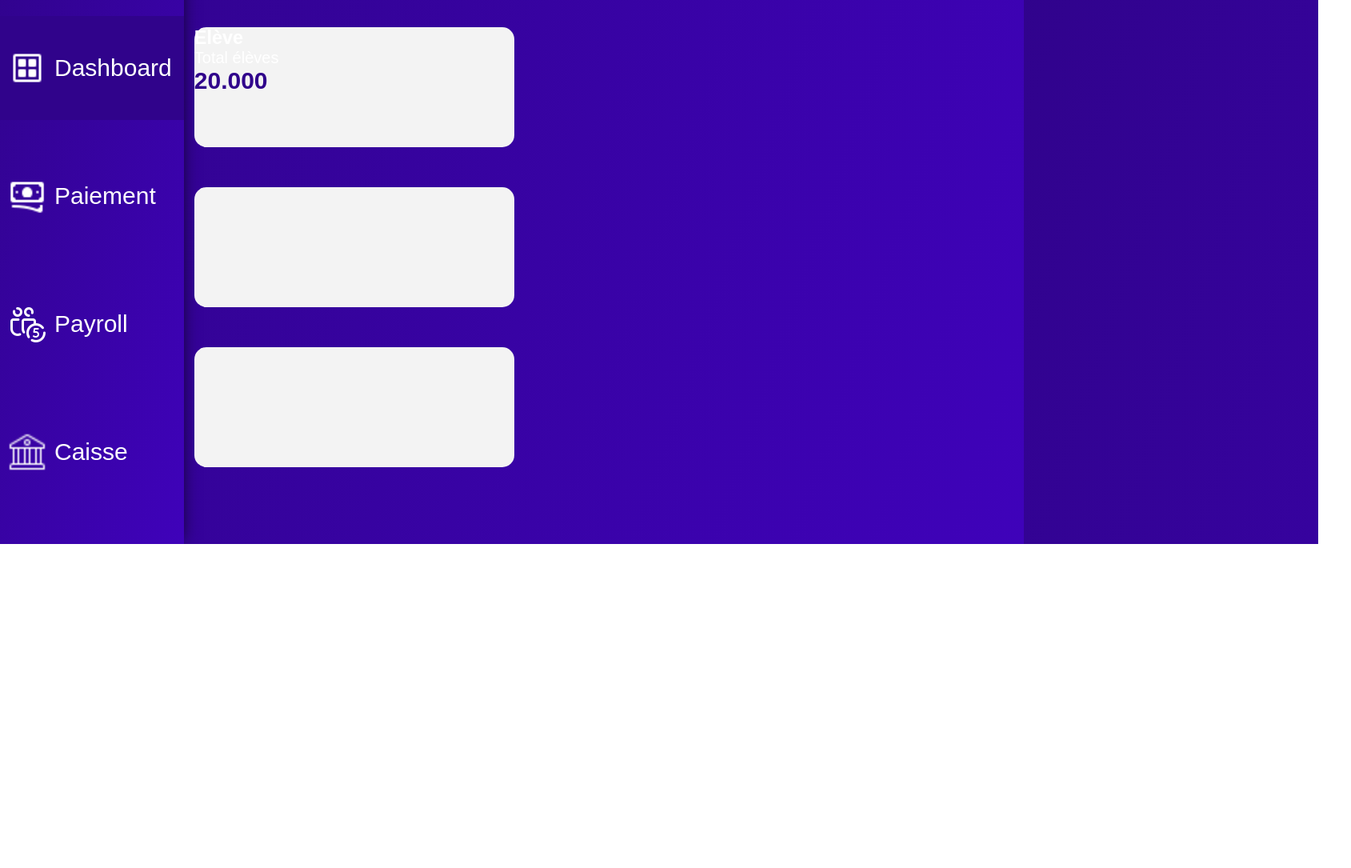
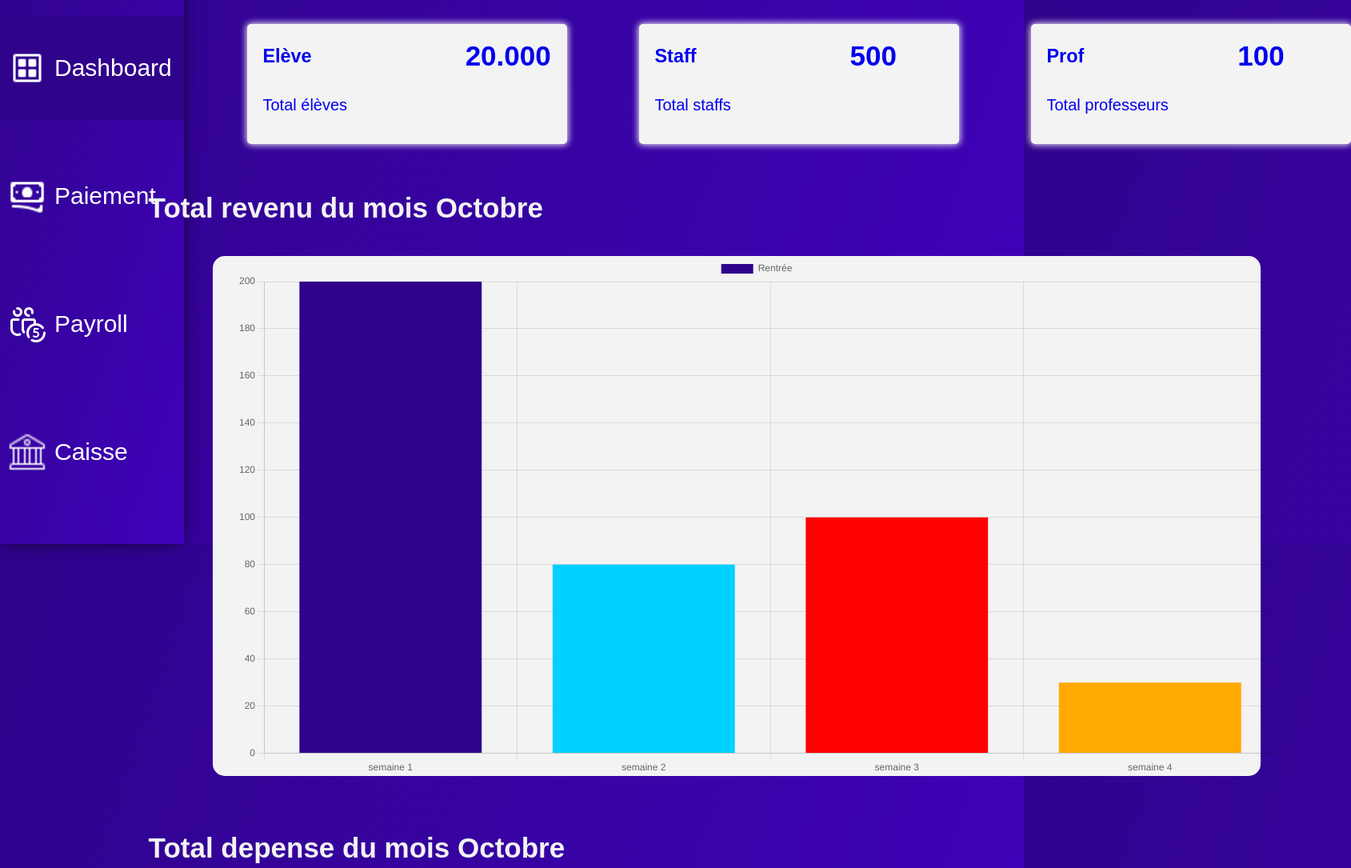
Before and after one commit to jameswalker2/roberval, a React (Vite) app: page /accueil in a window 1280 px wide. Shown: the part 120-1205 px from the top of the page at 80% size, 1689 px wide, since content can reach past the window. Before the commit the page ends 800 px from the top, so only its background shows below. Built offline with nearby package versions, Linux system fonts and the light colour scheme.

Commit message:
Dashboard on move

```diff
--- a/package.json
+++ b/package.json
@@ -11,8 +11,10 @@
   },
   "dependencies": {
     "@react-buddy/ide-toolbox": "^2.4.0",
+    "chart.js": "^4.4.0",
     "firebase": "^10.4.0",
     "react": "^18.2.0",
+    "react-chartjs-2": "^5.2.0",
     "react-dom": "^18.2.0",
     "react-icons": "^4.11.0",
     "styled-components": "^6.0.8"
--- a/src/App.jsx
+++ b/src/App.jsx
@@ -12,7 +12,6 @@ import {Caisse} from "./components/pages/Caisse.jsx";
 function App() {
 
 
-
   return (
     <>
         <Routes>
@@ -22,6 +21,7 @@ function App() {
             <Route path="/payroll" element={<Payroll/>} />
             <Route path="/caisse" element={<Caisse/>} />
         </Routes>
+
     </>
   )
 }
--- a/src/components/accueil/Accueil.jsx
+++ b/src/components/accueil/Accueil.jsx
@@ -1,23 +1,85 @@
 import {NavBar} from "../header/NavBar.jsx";
 import './Accueil.scss'
+import {NavLink} from "react-router-dom";
+import {ChartIncome} from "./ChartIncome.jsx";
+import {ChartExpense} from './ChartExpense.jsx'
+import {useState} from "react";
+import {DataIncome} from "./DataIncome.jsx";
+import {DataExpense} from './DataExpense.jsx'
 export function Accueil() {
+
+    const [dataIncome, setDataIncome] = useState({
+        labels: DataIncome.map((data) => data.week),
+        datasets: [{
+            label: "Rentrée",
+            data: DataIncome.map((data) => data.income),
+            backgroundColor: [
+                '#30038B',
+                '#00D1FF',
+                '#FF0000',
+                '#FFA901'
+            ]
+        },
+        ],
+    });
+
+    const [dataExpense, setDataExpense] = useState({
+        labels: DataExpense.map((data) => data.week),
+        datasets: [{
+            label: "Sortie",
+            data: DataExpense.map((data) => data.expense),
+            backgroundColor: [
+                '#30038B',
+                '#00D1FF',
+                '#FF0000',
+                '#FFA901'
+            ]
+        },
+        ],
+    });
+
+
     return (
         <>
 
             <NavBar/>
-            <section className="hd-dash">
+            <section className="dashboard">
                 <h2>Dashboard</h2>
-                <div id="ct-el">
+                <section className="content-dash">
+                    <NavLink  to={'/eleves'} id="ct-el">
+                        <div className="title">
+                            <h3>Elève</h3>
+                            <h2>20.000</h2>
+                        </div>
+                        <p>Total élèves</p>
+                    </NavLink>
+                    <NavLink id="ct-st">
+                        <div className="title">
+                            <h3>Staff</h3>
+                            <h2>500</h2>
+                        </div>
 
-                    <h3>Elève</h3>
-                    <p>Total élèves</p>
-                    <h2>20.000</h2>
+                        <p>Total staffs</p>
+                    </NavLink>
+                    <NavLink id="ct-pf">
+                        <div className="title">
+                            <h3>Prof</h3>
+                            <h2>100</h2>
+                        </div>
+                        <p>Total professeurs</p>
+                    </NavLink>
+                </section>
+            </section>
+            <section className="revenu">
+                <h1 id="rev-h1">Total revenu du mois Octobre</h1>
+                <div id="revenu-bar">
+                <ChartIncome chartData={dataIncome}/>
                 </div>
-                <div id="ct-st">
-
-                </div>
-                <div id="ct-pf">
-
+            </section>
+            <section className="depense">
+                <h1 id="dep-h1">Total depense du mois Octobre</h1>
+                <div id="depense-bar">
+                <ChartExpense chartData={dataExpense}/>
                 </div>
             </section>
         </>
--- a/src/components/accueil/Accueil.scss
+++ b/src/components/accueil/Accueil.scss
@@ -1,24 +1,92 @@
-.hd-dash {
-  position: absolute;
-  //display: flex;
+.dashboard {
+  //background-color: #FFA901;
+  position: relative;
+  display: flex;
   color: white;
   font-size: 20px;
-  width: 1475px;
-  height: 100%;
-  //margin: 100px;
-  padding: 70px 20px;
-  left: 13.5%;
-  //top: 80px;
+  width: 1300px;
+  //height: 100%;
+  left: 14.5%;
+  top: 10%;
+}
 
-  #ct-el ,#ct-st ,#ct-pf{
+.content-dash {
+  position: absolute;
+  display: flex;
+  margin: 30px;
+
+  #ct-el, #ct-st, #ct-pf {
     background-color: #f3f3f3;
+    box-shadow:  0 0 8px 1px #f3f3f3;
     width: 400px;
     height: 150px;
-    border-radius: 15px;
-    margin-left: 50px;
-    margin-top: 50px;
-    h2 {
-      color: #30038B
-    }
+    border-radius: 5px;
+    margin-left: 90px;
+    margin-top: 40px;
+    padding: 20px;
+    text-decoration: none;
   }
 }
+    .title {
+      display: flex;
+      align-items: center;
+      margin: 0 0 30px;
+      h2 {
+      padding-left: 12rem;
+        font-size: 35px;
+      }
+    }
+
+    .revenu {
+          position: absolute;
+          left: 14.5%;
+          margin: 60px 0;
+          width: 1390px;
+          top: 300px;
+      #rev-h1 {
+        color: #f3f3f3;
+        font-size: 35px;
+        margin-bottom: 40px;
+      }
+          .bar-income {
+            margin: 30px;
+            width: 1300px;
+            display: flex;
+            justify-content: center;
+          }
+        }
+
+    #revenu-bar {
+    //
+      background-color: #f3f3f3;
+      border-radius: 15px;
+      margin-left: 80px ;
+    //
+    }
+
+.depense {
+  position: absolute;
+  left: 14.5%;
+  margin: 60px 0;
+  width: 1390px;
+  top: 1100px;
+    #dep-h1 {
+    color: #f3f3f3;
+    font-size: 35px;
+    margin-bottom: 40px;
+  }
+  .bar-expense {
+    margin: 30px;
+    width: 1300px;
+    //display: flex;
+    //justify-content: center;
+  }
+}
+
+#depense-bar {
+  //
+  background-color: #f3f3f3;
+  border-radius: 15px;
+  margin-left: 80px ;
+  //
+}
--- /dev/null
+++ b/src/components/accueil/ChartExpense.jsx
@@ -0,0 +1,14 @@
+import { Bar } from 'react-chartjs-2'
+import {Chart as ChartJS} from 'chart.js/auto'
+// eslint-disable-next-line react/prop-types
+export function ChartExpense({chartData}) {
+    return (
+        <>
+            <div className="bar">
+                <div className="bar-expense">
+                <Bar data={chartData}/>
+                </div>
+            </div>
+        </>
+    )
+}
--- /dev/null
+++ b/src/components/accueil/ChartIncome.jsx
@@ -0,0 +1,12 @@
+import { Bar } from 'react-chartjs-2'
+import {Chart as ChartJS} from 'chart.js/auto'
+// eslint-disable-next-line react/prop-types
+export function ChartIncome({chartData}) {
+    return (
+        <>
+            <div className="bar-income">
+                <Bar data={chartData}/>
+            </div>
+        </>
+    )
+}
--- /dev/null
+++ b/src/components/accueil/DataExpense.jsx
@@ -0,0 +1,22 @@
+export const DataExpense = [
+    {
+        id: 1,
+        week: 'semaine 1',
+        expense: 50,
+    },
+    {
+        id: 2,
+        week: 'semaine 2',
+        expense: 180,
+    },
+    {
+        id: 3,
+        week: 'semaine 3',
+        expense: 200,
+    },
+    {
+        id: 4,
+        week: 'semaine 4',
+        expense: 190,
+    }
+]
--- /dev/null
+++ b/src/components/accueil/DataIncome.jsx
@@ -0,0 +1,22 @@
+export const DataIncome = [
+    {
+        id: 1,
+        week: 'semaine 1',
+        income: 200,
+    },
+    {
+        id: 2,
+        week: 'semaine 2',
+        income: 80,
+    },
+    {
+        id: 3,
+        week: 'semaine 3',
+        income: 100,
+    },
+    {
+        id: 4,
+        week: 'semaine 4',
+        income: 30,
+    }
+]
--- a/src/components/header/NavBar.scss
+++ b/src/components/header/NavBar.scss
@@ -1,7 +1,7 @@
 
 nav {
   display: flex;
-  position: absolute;
+  position: fixed;
   flex-direction: column;
   overflow: hidden;
   background: linear-gradient(289deg, rgba(63,2,186,1) 0%, rgba(48,3,139,1) 100%);
--- a/src/components/login/FirebaseConfig.jsx
+++ b/src/components/login/FirebaseConfig.jsx
@@ -1,6 +1,7 @@
 import { initializeApp } from "firebase/app";
 // import { getAnalytics } from "firebase/analytics";
 import { getAuth } from 'firebase/auth'
+// import { getDataBase } from 'firebase/firestore'
 
 
 const firebaseConfig = {
@@ -16,4 +17,5 @@ const firebaseConfig = {
 // Initialize Firebase
 const app = initializeApp(firebaseConfig);
 // const analytics = getAnalytics(app);
-export const auth = getAuth(app)
+export const auth = getAuth(app);
+// export const database = getDataBase();
```
Also changed, not shown: 1 other file (tests, documents, lock files or other folders).
